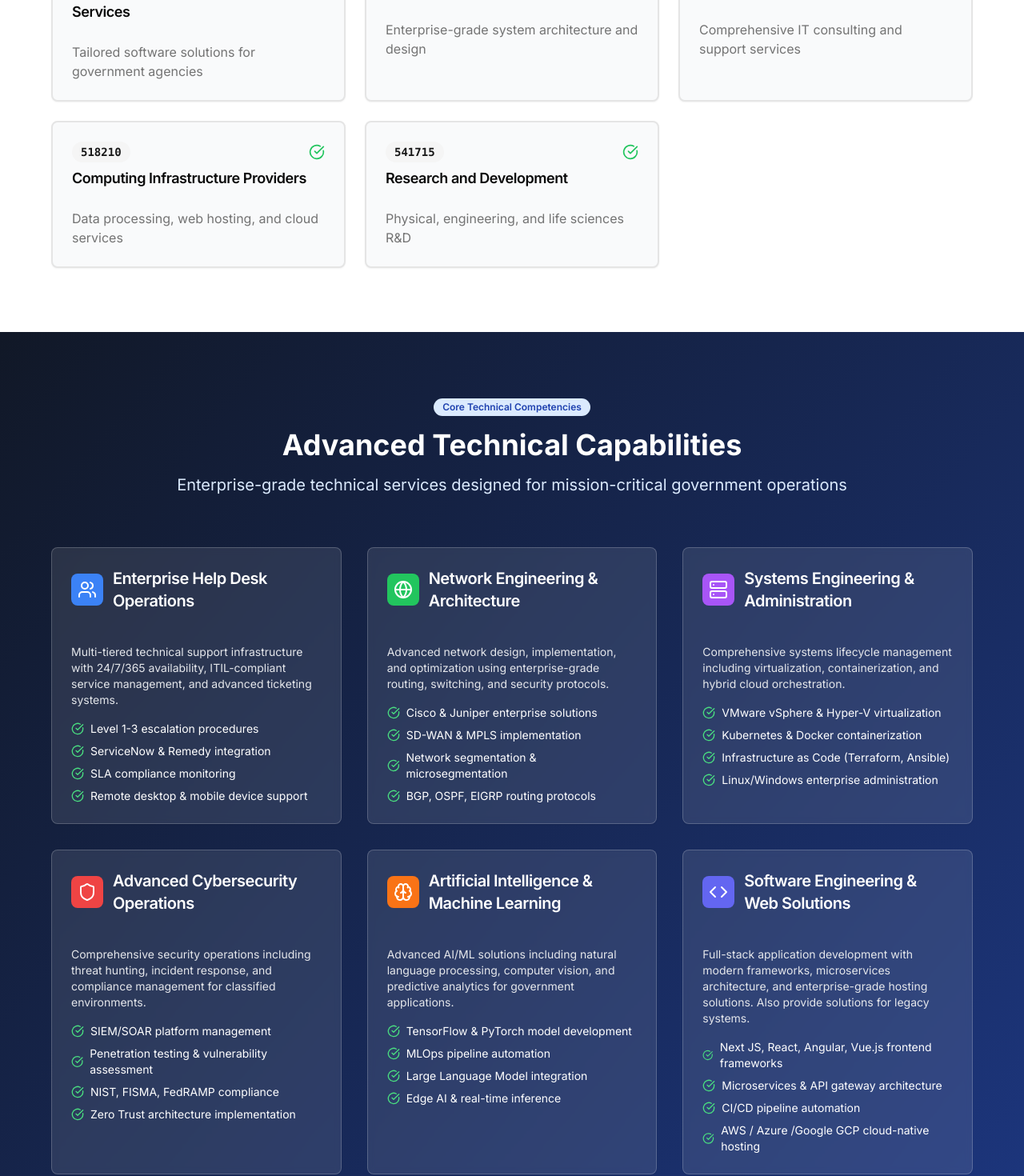
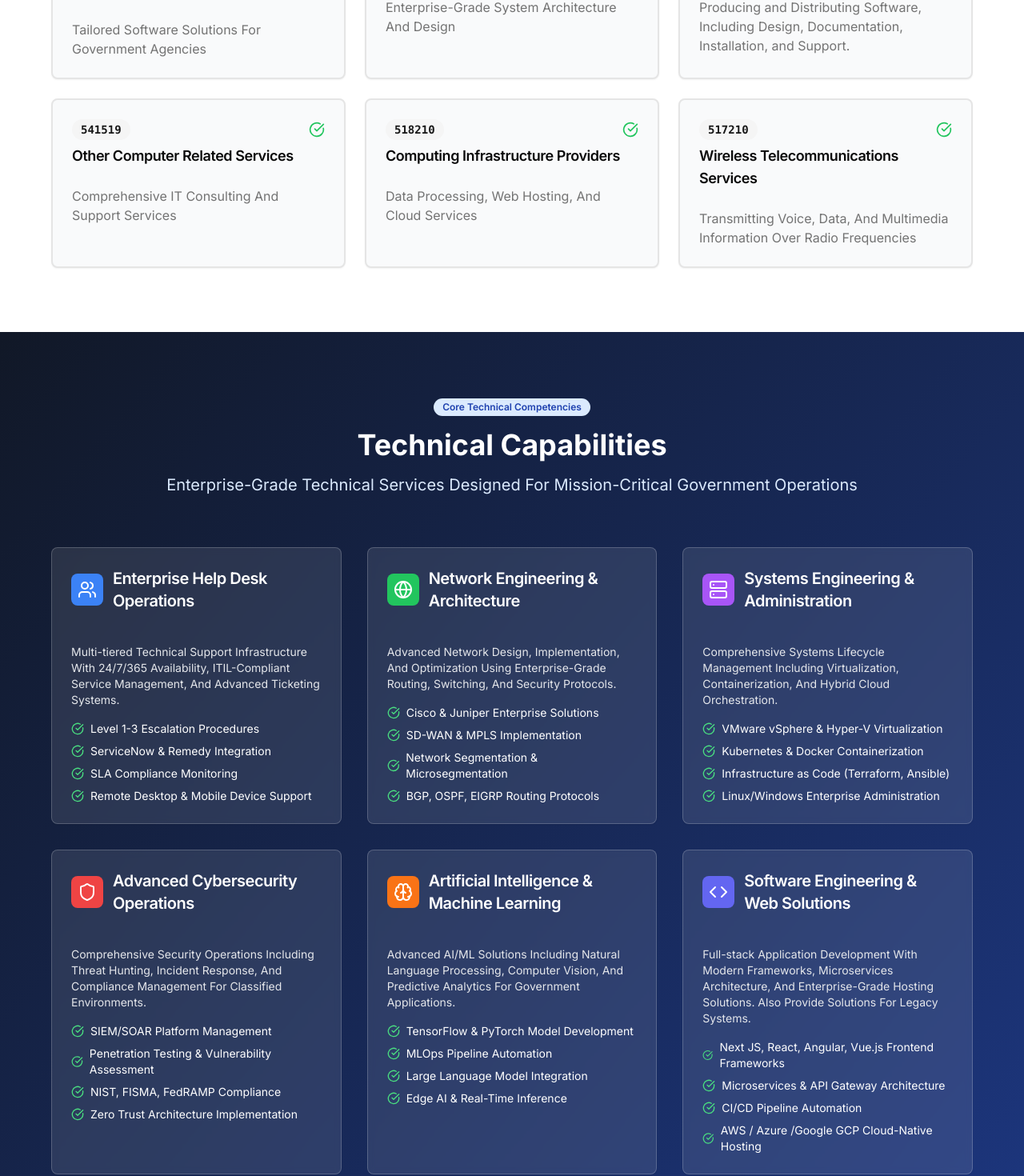
Before and after one commit to binaryballer33/mandy-tec, a Next.js app: page / in a window 1280 px wide. Shown: the part 1199-2669 px from the top of the page at 80% size. Built offline with nearby package versions, Linux system fonts and the light colour scheme.

Commit message:
style changes, separating text from jsx

```diff
--- a/app/blocks/footer.tsx
+++ b/app/blocks/footer.tsx
@@ -1,5 +1,19 @@
 import { Shield } from 'lucide-react'
 import React from 'react'
+
+const services = [
+	'Custom Software / Programming',
+	'Systems Design',
+	'Cloud Infrastructure',
+	'Research and Development',
+	'Enterprise Training and Certification',
+	'System / Network Administration & Engineering',
+	'Data Management & Analytics',
+	'Cybersecurity & Threat Intelligence',
+	'IT Consulting & Strategy',
+	'IT Support & Maintenance',
+	'Many More',
+]
 
 export default function Footer() {
 	return (
@@ -13,17 +27,16 @@ export default function Footer() {
 								<span className="font-bold text-foreground">MANDYTEC</span>
 							</div>
 							<p className="text-sm text-muted-foreground">
-								Your trusted partner for government technology contracts and R&D
-								solutions.
+								Your IT Partner For Simplifying And Resolving Complex IT
+								Challenges
 							</p>
 						</div>
 						<div>
 							<h4 className="font-semibold text-foreground mb-4">Services</h4>
 							<ul className="space-y-2 text-sm text-muted-foreground">
-								<li>Custom Programming</li>
-								<li>Systems Design</li>
-								<li>Cloud Infrastructure</li>
-								<li>R&D Services</li>
+								{services.map((service) => (
+									<li key={service}>{service}</li>
+								))}
 							</ul>
 						</div>
 						<div>
@@ -37,16 +50,26 @@ export default function Footer() {
 						</div>
 						<div>
 							<h4 className="font-semibold text-foreground mb-4">Contact</h4>
-							<div className="space-y-2 text-sm text-muted-foreground">
-								<p>1234 Government Way</p>
-								<p>Washington, DC 20001</p>
-								<p>(555) 123-4567</p>
-								<p>contracts@govtechsolutions.com</p>
+							<div className="space-y-2 text-sm">
+								<p>
+									<span className="font-semibold text-foreground">
+										Mailing Address:
+									</span>{' '}
+									1824 Tarah Trace Dr, Brandon, FL
+								</p>
+								<p>
+									<span className="font-semibold text-foreground">Phone:</span>{' '}
+									(813) 816-8615
+								</p>
+								<p>
+									<span className="font-semibold text-foreground">Email:</span>{' '}
+									shaqmandy@mandy-tec.com
+								</p>
 							</div>
 						</div>
 					</div>
 					<div className="mt-8 border-t pt-8 text-center text-sm text-muted-foreground">
-						<p>&copy; 2025 MANDYTEC. All rights reserved.</p>
+						<p>&copy; 2025 MANDYTEC. All Rights Reserved.</p>
 					</div>
 				</div>
 			</div>
--- a/app/blocks/hero.tsx
+++ b/app/blocks/hero.tsx
@@ -1,7 +1,7 @@
 import React from 'react'
 import { Badge } from '@/components/ui/badge'
 import { Button } from '@/components/ui/button'
-import { ArrowRight } from 'lucide-react'
+import { ArrowDown, ArrowRight } from 'lucide-react'
 import { useTheme } from 'next-themes'
 import { useEffect, useState } from 'react'
 
@@ -38,16 +38,16 @@ export default function Hero(props: HeroProps) {
 			<div className="container px-4 mx-auto relative z-10">
 				<div className="mx-auto max-w-4xl text-center">
 					<Badge className="mb-4 bg-blue-100 text-blue-800 hover:bg-blue-100 dark:bg-blue-900 dark:text-blue-200 shadow-lg">
-						Trusted Government Contractor
+						Specialized Expertise In Information Technology NAICS Codes
 					</Badge>
 					<h1
 						className={`mb-6 text-4xl font-bold tracking-tight text-gray-900 dark:text-white sm:text-6xl drop-shadow-lg ${
 							mounted && resolvedTheme === 'light' ? 'hero-heading-light' : ''
 						}`}
 					>
-						Winning Government Contracts in{' '}
+						Technical Solutions For
 						<span className="text-blue-600 dark:text-blue-300 drop-shadow-lg">
-							Technology & R&D
+							Government Agencies
 						</span>
 					</h1>
 					<p
@@ -57,9 +57,9 @@ export default function Hero(props: HeroProps) {
 								: ''
 						}`}
 					>
-						Specialized expertise in 5 key NAICS codes. From custom programming
-						to research & development, we deliver mission-critical solutions for
-						federal agencies.
+						Specialized Expertise In Tech Related NAICS Codes. From Custom
+						Programming to AI / ML and Research & Development, We Deliver
+						Mission-Critical Solutions For Government Agencies.
 					</p>
 					<div className="flex flex-col gap-4 sm:flex-row sm:justify-center">
 						<Button
@@ -67,14 +67,15 @@ export default function Hero(props: HeroProps) {
 							className="bg-blue-600 hover:bg-blue-700 shadow-lg"
 						>
 							View Our Capabilities
-							<ArrowRight className="ml-2 h-4 w-4" />
+							<ArrowDown className="ml-2 h-4 w-4" />
 						</Button>
 						<Button
 							size="lg"
 							variant="outline"
 							className="bg-white/90 hover:bg-white text-gray-900 border-gray-300 dark:bg-background/90 dark:hover:bg-background dark:text-foreground dark:border-foreground shadow-lg"
 						>
-							Download Past Performance
+							Past Performance
+							<ArrowDown className="ml-2 h-4 w-4" />
 						</Button>
 					</div>
 				</div>
--- a/app/blocks/naics.tsx
+++ b/app/blocks/naics.tsx
@@ -14,27 +14,34 @@ const naicsCodes = [
 	{
 		code: '541511',
 		title: 'Custom Computer Programming Services',
-		description: 'Tailored software solutions for government agencies',
+		description: 'Tailored Software Solutions For Government Agencies',
 	},
 	{
 		code: '541512',
 		title: 'Computer Systems Design Services',
-		description: 'Enterprise-grade system architecture and design',
+		description: 'Enterprise-Grade System Architecture And Design',
+	},
+	{
+		code: '513210',
+		title: 'Software Publishers',
+		description:
+			'Producing and Distributing Software, Including Design, Documentation, Installation, and Support.',
 	},
 	{
 		code: '541519',
 		title: 'Other Computer Related Services',
-		description: 'Comprehensive IT consulting and support services',
+		description: 'Comprehensive IT Consulting And Support Services',
 	},
 	{
 		code: '518210',
 		title: 'Computing Infrastructure Providers',
-		description: 'Data processing, web hosting, and cloud services',
+		description: 'Data Processing, Web Hosting, And Cloud Services',
 	},
 	{
-		code: '541715',
-		title: 'Research and Development',
-		description: 'Physical, engineering, and life sciences R&D',
+		code: '517210',
+		title: 'Wireless Telecommunications Services',
+		description:
+			'Transmitting Voice, Data, And Multimedia Information Over Radio Frequencies',
 	},
 ]
 
@@ -44,11 +51,10 @@ export default function NAICS() {
 			<div className="container px-4 mx-auto">
 				<div className="mx-auto max-w-2xl text-center mb-16">
 					<h2 className="text-3xl font-bold text-foreground sm:text-4xl">
-						Our NAICS Code Specializations
+						NAICS Code Specializations
 					</h2>
 					<p className="mt-4 text-lg text-muted-foreground">
-						We excel in these specific areas, with proven success in winning and
-						executing contracts
+						We Excel In These Specific Areas
 					</p>
 				</div>
 
--- a/app/blocks/technical-capabilities.tsx
+++ b/app/blocks/technical-capabilities.tsx
@@ -21,6 +21,102 @@ import {
 } from '@/components/ui/card'
 import { Badge } from '@/components/ui/badge'
 
+type TechnicalCapability = {
+	id: string
+	title: string
+	description: string
+	icon: React.ElementType
+	iconColor: string
+	features: string[]
+}
+
+const technicalCapabilities: TechnicalCapability[] = [
+	{
+		id: 'help-desk',
+		title: 'Enterprise Help Desk Operations',
+		description:
+			'Multi-tiered Technical Support Infrastructure With 24/7/365 Availability, ITIL-Compliant Service Management, And Advanced Ticketing Systems.',
+		icon: Users,
+		iconColor: 'bg-blue-500',
+		features: [
+			'Level 1-3 Escalation Procedures',
+			'ServiceNow & Remedy Integration',
+			'SLA Compliance Monitoring',
+			'Remote Desktop & Mobile Device Support',
+		],
+	},
+	{
+		id: 'network-engineering',
+		title: 'Network Engineering & Architecture',
+		description:
+			'Advanced Network Design, Implementation, And Optimization Using Enterprise-Grade Routing, Switching, And Security Protocols.',
+		icon: Globe,
+		iconColor: 'bg-green-500',
+		features: [
+			'Cisco & Juniper Enterprise Solutions',
+			'SD-WAN & MPLS Implementation',
+			'Network Segmentation & Microsegmentation',
+			'BGP, OSPF, EIGRP Routing Protocols',
+		],
+	},
+	{
+		id: 'systems-engineering',
+		title: 'Systems Engineering & Administration',
+		description:
+			'Comprehensive Systems Lifecycle Management Including Virtualization, Containerization, And Hybrid Cloud Orchestration.',
+		icon: Server,
+		iconColor: 'bg-purple-500',
+		features: [
+			'VMware vSphere & Hyper-V Virtualization',
+			'Kubernetes & Docker Containerization',
+			'Infrastructure as Code (Terraform, Ansible)',
+			'Linux/Windows Enterprise Administration',
+		],
+	},
+	{
+		id: 'cybersecurity',
+		title: 'Advanced Cybersecurity Operations',
+		description:
+			'Comprehensive Security Operations Including Threat Hunting, Incident Response, And Compliance Management For Classified Environments.',
+		icon: Shield,
+		iconColor: 'bg-red-500',
+		features: [
+			'SIEM/SOAR Platform Management',
+			'Penetration Testing & Vulnerability Assessment',
+			'NIST, FISMA, FedRAMP Compliance',
+			'Zero Trust Architecture Implementation',
+		],
+	},
+	{
+		id: 'ai-ml',
+		title: 'Artificial Intelligence & Machine Learning',
+		description:
+			'Advanced AI/ML Solutions Including Natural Language Processing, Computer Vision, And Predictive Analytics For Government Applications.',
+		icon: Brain,
+		iconColor: 'bg-orange-500',
+		features: [
+			'TensorFlow & PyTorch Model Development',
+			'MLOps Pipeline Automation',
+			'Large Language Model Integration',
+			'Edge AI & Real-Time Inference',
+		],
+	},
+	{
+		id: 'software-engineering',
+		title: 'Software Engineering & Web Solutions',
+		description:
+			'Full-stack Application Development With Modern Frameworks, Microservices Architecture, And Enterprise-Grade Hosting Solutions. Also Provide Solutions For Legacy Systems.',
+		icon: Code,
+		iconColor: 'bg-indigo-500',
+		features: [
+			'Next JS, React, Angular, Vue.js Frontend Frameworks',
+			'Microservices & API Gateway Architecture',
+			'CI/CD Pipeline Automation',
+			'AWS / Azure /Google GCP Cloud-Native Hosting',
+		],
+	},
+]
+
 export default function TechnicalCapabilities() {
 	return (
 		<section
@@ -34,250 +130,52 @@ export default function TechnicalCapabilities() {
 							Core Technical Competencies
 						</Badge>
 						<h2 className="text-3xl font-bold sm:text-4xl mb-4">
-							Advanced Technical Capabilities
+							Technical Capabilities
 						</h2>
 						<p className="text-xl text-blue-100">
-							Enterprise-grade technical services designed for mission-critical
-							government operations
+							Enterprise-Grade Technical Services Designed For Mission-Critical
+							Government Operations
 						</p>
 					</div>
 
 					<div className="grid gap-8 md:grid-cols-2 lg:grid-cols-3">
-						{/* Help Desk Support */}
-						<Card className="bg-white/10 backdrop-blur-sm border-white/20 text-white hover:bg-white/15 transition-all">
+						{technicalCapabilities.map((capability) => {
+							const IconComponent = capability.icon
+
+							return (
+								<Card
+									key={capability.id}
+									className="bg-white/10 backdrop-blur-sm border-white/20 text-white hover:bg-white/15 transition-all"
+								>
 									<CardHeader>
 										<div className="flex items-center space-x-3 mb-4">
-									<div className="p-2 bg-blue-500 rounded-lg">
-										<Users className="h-6 w-6" />
+											<div className={`p-2 ${capability.iconColor} rounded-lg`}>
+												<IconComponent className="h-6 w-6" />
 											</div>
 											<CardTitle className="text-xl">
-										Enterprise Help Desk Operations
+												{capability.title}
 											</CardTitle>
 										</div>
 									</CardHeader>
 									<CardContent>
 										<CardDescription className="text-gray-200 mb-4">
-									Multi-tiered technical support infrastructure with 24/7/365
-									availability, ITIL-compliant service management, and advanced
-									ticketing systems.
+											{capability.description}
 										</CardDescription>
 										<div className="space-y-2 text-sm">
-									<div className="flex items-center space-x-2">
+											{capability.features.map((feature, index) => (
+												<div
+													key={index}
+													className="flex items-center space-x-2"
+												>
 													<CheckCircle className="h-4 w-4 text-green-400" />
-										<span>Level 1-3 escalation procedures</span>
+													<span>{feature}</span>
 												</div>
-									<div className="flex items-center space-x-2">
-										<CheckCircle className="h-4 w-4 text-green-400" />
-										<span>ServiceNow & Remedy integration</span>
-									</div>
-									<div className="flex items-center space-x-2">
-										<CheckCircle className="h-4 w-4 text-green-400" />
-										<span>SLA compliance monitoring</span>
-									</div>
-									<div className="flex items-center space-x-2">
-										<CheckCircle className="h-4 w-4 text-green-400" />
-										<span>Remote desktop & mobile device support</span>
-									</div>
+											))}
 										</div>
 									</CardContent>
 								</Card>
-
-						{/* Network Engineering */}
-						<Card className="bg-white/10 backdrop-blur-sm border-white/20 text-white hover:bg-white/15 transition-all">
-							<CardHeader>
-								<div className="flex items-center space-x-3 mb-4">
-									<div className="p-2 bg-green-500 rounded-lg">
-										<Globe className="h-6 w-6" />
-									</div>
-									<CardTitle className="text-xl">
-										Network Engineering & Architecture
-									</CardTitle>
-								</div>
-							</CardHeader>
-							<CardContent>
-								<CardDescription className="text-gray-200 mb-4">
-									Advanced network design, implementation, and optimization
-									using enterprise-grade routing, switching, and security
-									protocols.
-								</CardDescription>
-								<div className="space-y-2 text-sm">
-									<div className="flex items-center space-x-2">
-										<CheckCircle className="h-4 w-4 text-green-400" />
-										<span>Cisco & Juniper enterprise solutions</span>
-									</div>
-									<div className="flex items-center space-x-2">
-										<CheckCircle className="h-4 w-4 text-green-400" />
-										<span>SD-WAN & MPLS implementation</span>
-									</div>
-									<div className="flex items-center space-x-2">
-										<CheckCircle className="h-4 w-4 text-green-400" />
-										<span>Network segmentation & microsegmentation</span>
-									</div>
-									<div className="flex items-center space-x-2">
-										<CheckCircle className="h-4 w-4 text-green-400" />
-										<span>BGP, OSPF, EIGRP routing protocols</span>
-									</div>
-								</div>
-							</CardContent>
-						</Card>
-
-						{/* System Engineering */}
-						<Card className="bg-white/10 backdrop-blur-sm border-white/20 text-white hover:bg-white/15 transition-all">
-							<CardHeader>
-								<div className="flex items-center space-x-3 mb-4">
-									<div className="p-2 bg-purple-500 rounded-lg">
-										<Server className="h-6 w-6" />
-									</div>
-									<CardTitle className="text-xl">
-										Systems Engineering & Administration
-									</CardTitle>
-								</div>
-							</CardHeader>
-							<CardContent>
-								<CardDescription className="text-gray-200 mb-4">
-									Comprehensive systems lifecycle management including
-									virtualization, containerization, and hybrid cloud
-									orchestration.
-								</CardDescription>
-								<div className="space-y-2 text-sm">
-									<div className="flex items-center space-x-2">
-										<CheckCircle className="h-4 w-4 text-green-400" />
-										<span>VMware vSphere & Hyper-V virtualization</span>
-									</div>
-									<div className="flex items-center space-x-2">
-										<CheckCircle className="h-4 w-4 text-green-400" />
-										<span>Kubernetes & Docker containerization</span>
-									</div>
-									<div className="flex items-center space-x-2">
-										<CheckCircle className="h-4 w-4 text-green-400" />
-										<span>Infrastructure as Code (Terraform, Ansible)</span>
-									</div>
-									<div className="flex items-center space-x-2">
-										<CheckCircle className="h-4 w-4 text-green-400" />
-										<span>Linux/Windows enterprise administration</span>
-									</div>
-								</div>
-							</CardContent>
-						</Card>
-
-						{/* Cybersecurity */}
-						<Card className="bg-white/10 backdrop-blur-sm border-white/20 text-white hover:bg-white/15 transition-all">
-							<CardHeader>
-								<div className="flex items-center space-x-3 mb-4">
-									<div className="p-2 bg-red-500 rounded-lg">
-										<Shield className="h-6 w-6" />
-									</div>
-									<CardTitle className="text-xl">
-										Advanced Cybersecurity Operations
-									</CardTitle>
-								</div>
-							</CardHeader>
-							<CardContent>
-								<CardDescription className="text-gray-200 mb-4">
-									Comprehensive security operations including threat hunting,
-									incident response, and compliance management for classified
-									environments.
-								</CardDescription>
-								<div className="space-y-2 text-sm">
-									<div className="flex items-center space-x-2">
-										<CheckCircle className="h-4 w-4 text-green-400" />
-										<span>SIEM/SOAR platform management</span>
-									</div>
-									<div className="flex items-center space-x-2">
-										<CheckCircle className="h-4 w-4 text-green-400" />
-										<span>Penetration testing & vulnerability assessment</span>
-									</div>
-									<div className="flex items-center space-x-2">
-										<CheckCircle className="h-4 w-4 text-green-400" />
-										<span>NIST, FISMA, FedRAMP compliance</span>
-									</div>
-									<div className="flex items-center space-x-2">
-										<CheckCircle className="h-4 w-4 text-green-400" />
-										<span>Zero Trust architecture implementation</span>
-									</div>
-								</div>
-							</CardContent>
-						</Card>
-
-						{/* AI Support */}
-						<Card className="bg-white/10 backdrop-blur-sm border-white/20 text-white hover:bg-white/15 transition-all">
-							<CardHeader>
-								<div className="flex items-center space-x-3 mb-4">
-									<div className="p-2 bg-orange-500 rounded-lg">
-										<Brain className="h-6 w-6" />
-									</div>
-									<CardTitle className="text-xl">
-										Artificial Intelligence & Machine Learning
-									</CardTitle>
-								</div>
-							</CardHeader>
-							<CardContent>
-								<CardDescription className="text-gray-200 mb-4">
-									Advanced AI/ML solutions including natural language
-									processing, computer vision, and predictive analytics for
-									government applications.
-								</CardDescription>
-								<div className="space-y-2 text-sm">
-									<div className="flex items-center space-x-2">
-										<CheckCircle className="h-4 w-4 text-green-400" />
-										<span>TensorFlow & PyTorch model development</span>
-									</div>
-									<div className="flex items-center space-x-2">
-										<CheckCircle className="h-4 w-4 text-green-400" />
-										<span>MLOps pipeline automation</span>
-									</div>
-									<div className="flex items-center space-x-2">
-										<CheckCircle className="h-4 w-4 text-green-400" />
-										<span>Large Language Model integration</span>
-									</div>
-									<div className="flex items-center space-x-2">
-										<CheckCircle className="h-4 w-4 text-green-400" />
-										<span>Edge AI & real-time inference</span>
-									</div>
-								</div>
-							</CardContent>
-						</Card>
-
-						{/* Software Engineering & Web Services */}
-						<Card className="bg-white/10 backdrop-blur-sm border-white/20 text-white hover:bg-white/15 transition-all">
-							<CardHeader>
-								<div className="flex items-center space-x-3 mb-4">
-									<div className="p-2 bg-indigo-500 rounded-lg">
-										<Code className="h-6 w-6" />
-									</div>
-									<CardTitle className="text-xl">
-										Software Engineering & Web Solutions
-									</CardTitle>
-								</div>
-							</CardHeader>
-							<CardContent>
-								<CardDescription className="text-gray-200 mb-4">
-									Full-stack application development with modern frameworks,
-									microservices architecture, and enterprise-grade hosting
-									solutions. Also provide solutions for legacy systems.
-								</CardDescription>
-								<div className="space-y-2 text-sm">
-									<div className="flex items-center space-x-2">
-										<CheckCircle className="h-4 w-4 text-green-400" />
-										<span>
-											Next JS, React, Angular, Vue.js frontend frameworks
-										</span>
-									</div>
-									<div className="flex items-center space-x-2">
-										<CheckCircle className="h-4 w-4 text-green-400" />
-										<span>Microservices & API gateway architecture</span>
-									</div>
-									<div className="flex items-center space-x-2">
-										<CheckCircle className="h-4 w-4 text-green-400" />
-										<span>CI/CD pipeline automation</span>
-									</div>
-									<div className="flex items-center space-x-2">
-										<CheckCircle className="h-4 w-4 text-green-400" />
-										<span>AWS / Azure /Google GCP cloud-native hosting</span>
-									</div>
-								</div>
-							</CardContent>
-						</Card>
+							)
+						})}
 					</div>
 
 					{/* Technical Standards & Compliance */}
```
Lines whose indentation alone changed are shown as unchanged.
